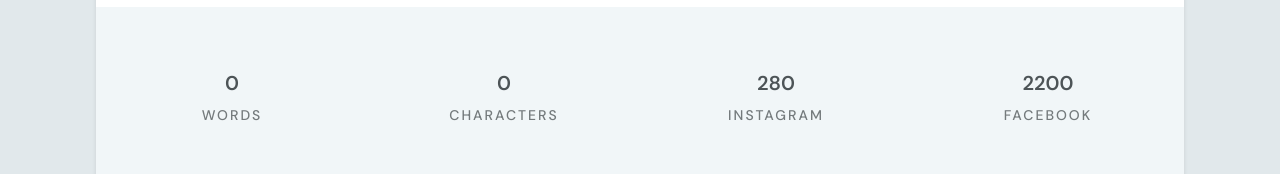
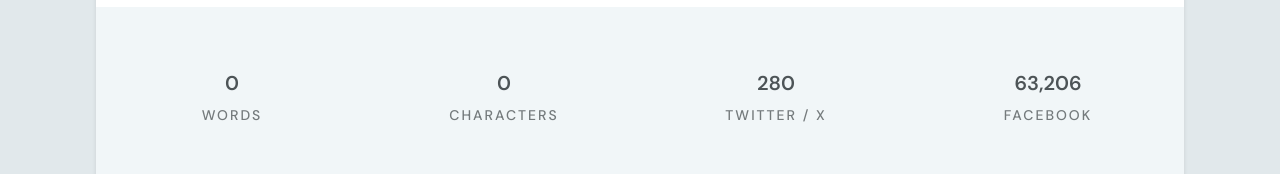
Before and after one commit to zala-dev/Text-Insights, a React (Vite) app: page / in a window 1280 px wide. Shown: the part 579-753 px from the top of the page. Built offline with nearby package versions, Linux system fonts and the light colour scheme.

Commit message:
app development complete

```diff
--- a/src/MainContainer.jsx
+++ b/src/MainContainer.jsx
@@ -1,11 +1,22 @@
 import TextArea from "./TextArea";
 import Stats from "./Stats";
+import { useState } from "react";
+import { FACEBOOK_CHAR_LIMIT, INSTAGRAM_CHAR_LIMIT } from "./constants";
 
 export default function MainContainer() {
+  const [text, setText] = useState("");
+
+  const currentStats = {
+    numberOfWords: text.split(/\s/).filter((word) => word !== "").length,
+    totalCharacters: text.length,
+    instaCharactersLeft: INSTAGRAM_CHAR_LIMIT - text.length,
+    facebookCharactersLeft: FACEBOOK_CHAR_LIMIT - text.length,
+  };
+
   return (
     <main className="container">
-      <TextArea />
-      <Stats />
+      <TextArea setText={setText} text={text} />
+      <Stats currentStats={currentStats} />
     </main>
   );
 }
--- a/src/Stats.jsx
+++ b/src/Stats.jsx
@@ -1,15 +1,25 @@
-export default function Stats() {
+export default function Stats({ currentStats }) {
   const statData = [
-    { name: "Words", number: 0 },
-    { name: "Characters", number: 0 },
-    { name: "Instagram", number: 280 },
-    { name: "Facebook", number: 2200 },
+    { name: "Words", number: currentStats.numberOfWords },
+    { name: "Characters", number: currentStats.totalCharacters },
+    { name: "Twitter / X", number: currentStats.instaCharactersLeft },
+    { name: "Facebook", number: currentStats.facebookCharactersLeft },
   ];
+
+  const numberFormatter = new Intl.NumberFormat("en-US", {
+    style: "decimal",
+    minimumFractionDigits: 0,
+    maximumFractionDigits: 0,
+  });
 
   const Stat = ({ name, number }) => {
     return (
       <article className="stat">
-        <span className="stat__number">{number}</span>
+        <span
+          className={`stat__number ${number < 0 ? "stat__number--limit" : ""}`}
+        >
+          {number}
+        </span>
         <h2 className="second-heading">{name}</h2>
       </article>
     );
@@ -19,7 +29,11 @@
     <section className="stats">
       {statData
         ? statData.map((el, i) => (
-            <Stat key={i} name={el.name} number={el.number} />
+            <Stat
+              key={i}
+              name={el.name}
+              number={numberFormatter.format(el.number)}
+            />
           ))
         : ""}
     </section>
--- a/src/TextArea.jsx
+++ b/src/TextArea.jsx
@@ -1,8 +1,7 @@
 import { useState } from "react";
 import Warning from "./Warning";
 
-export default function TextArea() {
-  const [text, setText] = useState("");
+export default function TextArea({ text, setText }) {
   const [warningMessage, setWarningMessage] = useState("");
 
   const handleOnChange = (e) => {
--- /dev/null
+++ b/src/constants.js
@@ -0,0 +1,2 @@
+export const INSTAGRAM_CHAR_LIMIT = 280;
+export const FACEBOOK_CHAR_LIMIT = 63206;
```
